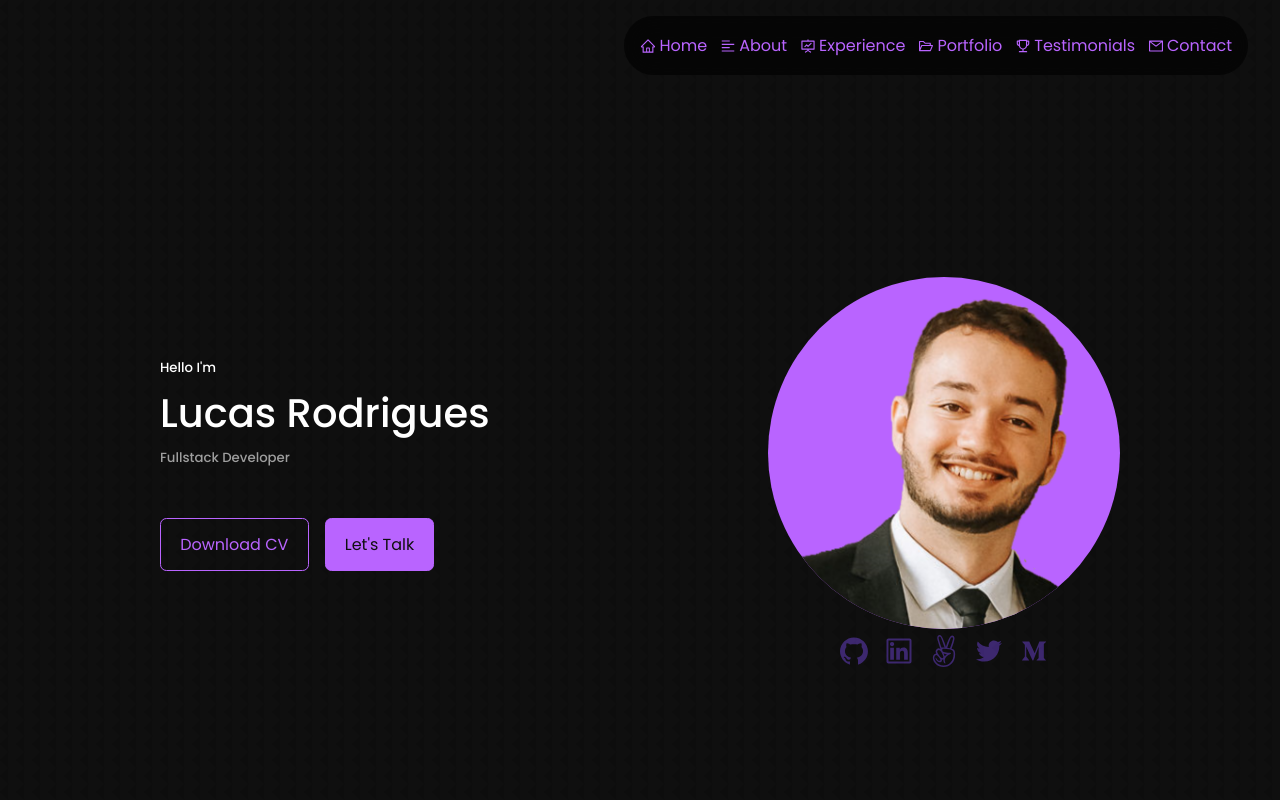
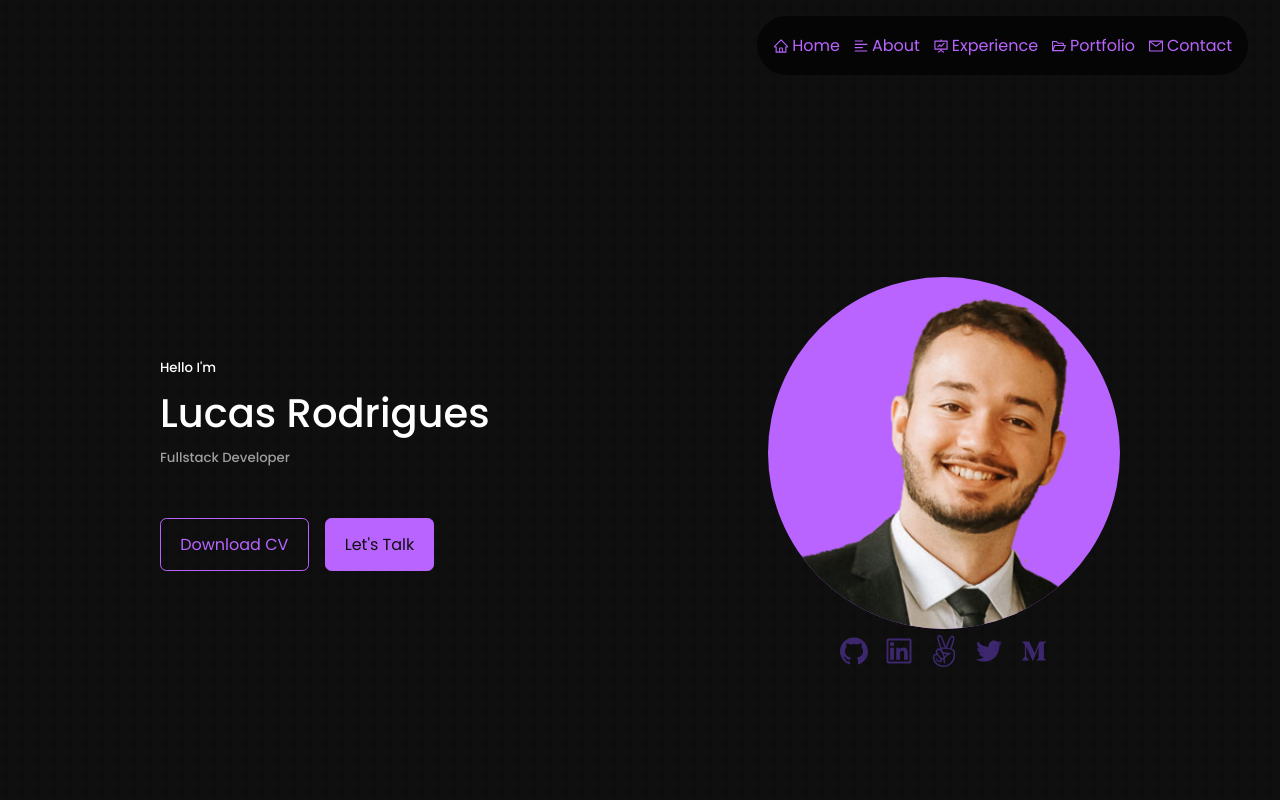
Before and after one commit to lucas-crodrigues/portfolio2, a React (Create React App) app: page / in a window 1280 px wide. Shown: the top 800 px of the page. Built offline with nearby package versions, Linux system fonts and the light colour scheme.

Commit message:
Update Nav.js

```diff
--- a/src/components/nav/Nav.js
+++ b/src/components/nav/Nav.js
@@ -4,18 +4,18 @@ import {AiOutlineHome} from 'react-icons/ai'
 import {AiOutlineAlignLeft} from 'react-icons/ai'
 import {AiOutlineFundProjectionScreen} from 'react-icons/ai'
 import {AiOutlineFolderOpen} from 'react-icons/ai'
-import {AiOutlineTrophy} from 'react-icons/ai'
+// import {AiOutlineTrophy} from 'react-icons/ai'
 import {AiOutlineMail} from 'react-icons/ai'
 
 const Nav = () => {
   return (
     <nav className='nav-bar'>
-      <a href='#'><AiOutlineHome/> Home</a>
-      <a href='#about'><AiOutlineAlignLeft/> About</a>
-      <a href='#experience'><AiOutlineFundProjectionScreen/> Experience</a>
-      <a href='#portfolio'><AiOutlineFolderOpen/> Portfolio</a>
-      <a href='#testimonials'><AiOutlineTrophy/> Testimonials</a>
-      <a href='#contact'><AiOutlineMail/> Contact</a>
+      <a href='#'><AiOutlineHome/><p className='hide'>Home</p></a>
+      <a href='#about'><AiOutlineAlignLeft/><p className='hide'>About</p></a>
+      <a href='#experience'><AiOutlineFundProjectionScreen/><p className='hide'>Experience</p></a>
+      <a href='#portfolio'><AiOutlineFolderOpen/><p className='hide'>Portfolio</p></a>
+      {/* <a href='#testimonials'><AiOutlineTrophy/> Testimonials</a> */}
+      <a href='#contact'><AiOutlineMail/><p className='hide'>Contact</p></a>
     </nav>
   )
 }
```
